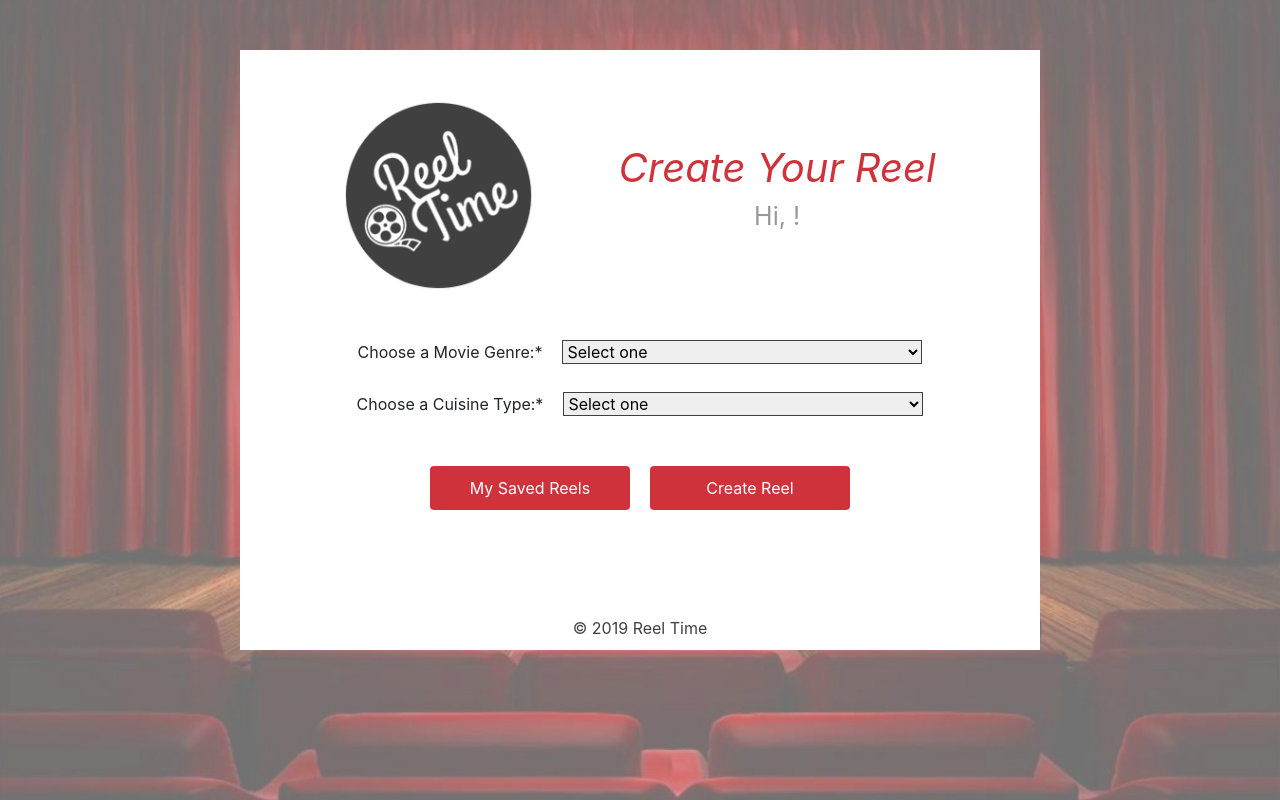
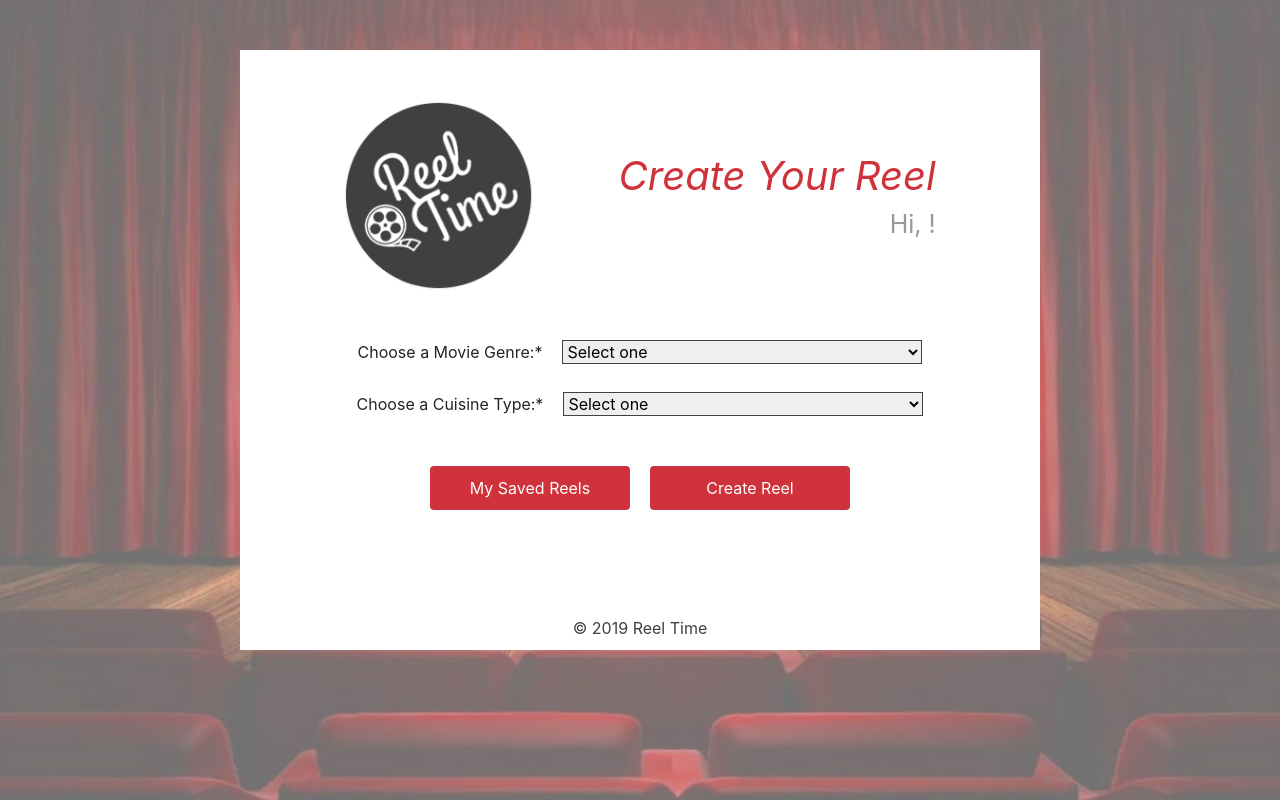
Before and after one commit to seanbelverstone/Reel-Time, a React (Create React App) app in the folder client/: page /dashboard in a window 1280 px wide. Built offline with nearby package versions, Linux system fonts and the light colour scheme.

Commit message:
fix errors

```diff
--- a/client/src/App.css
+++ b/client/src/App.css
@@ -35,7 +35,11 @@
   font-style: italic;
   text-align: right;
 }
-
+@media (min-width: 1100px) {
+  .username-text{
+    text-align: right !important;
+  }
+}
 .title-div {
   text-align:right;
 }
--- a/client/src/App.js
+++ b/client/src/App.js
@@ -5,8 +5,8 @@ import LoginPage from "./pages/LoginPage";
 import NewUserPage from "./pages/NewUserPage";
 import DashboardPage from "./pages/DashboardPage";
 import SavedReelsPage from "./pages/SavedReelsPage";
- import NewReelPage from "./pages/NewReelPage";
- import SuccessReelPage from "./pages/SuccessReelPage";
+import NewReelPage from "./pages/NewReelPage";
+
 
 class App extends Component {
   render() {
@@ -19,7 +19,6 @@ class App extends Component {
               <Route exact path="/dashboard" component={DashboardPage} />
               <Route exact path="/new-reel" component={NewReelPage} />
               <Route exact path="/saved-reels" component={SavedReelsPage} />
-              <Route exact path="/success" component={SuccessReelPage} />
             </Switch>
         </div>
       </Router>
--- a/client/src/components/DashboardCard/style.css
+++ b/client/src/components/DashboardCard/style.css
@@ -18,7 +18,7 @@
     padding: 20px 0;
 }
 .username-text {
-    text-align:center !important;
+    text-align:center;
 }
 .dashboardCard form.form-container {
     width: 100% !important;
@@ -106,7 +106,8 @@ select {
     .logo-container img {
         width: 100%;
     }
-    .title-text {
+    .title-text,
+    .username-text {
         text-align: right;
     }
     .dashboardCard form.form-container {
--- a/client/src/components/SavedReelListItem/index.js
+++ b/client/src/components/SavedReelListItem/index.js
@@ -1,6 +1,4 @@
 import React from "react";
-import Moment from "react-moment";
-import "moment-timezone";
 import "./style.css"
 import StarRating from "../StarRatingComponent";
 import ShareButton from "../ShareButton";
--- a/client/src/components/UsernameDisplay/index.js
+++ b/client/src/components/UsernameDisplay/index.js
@@ -11,7 +11,7 @@ const UsernameDisplay = () => {
 
 	return(
 		<div>
-			<p className="username-text">Hi, {uName}!</p>
+			<div className="username-text">Hi, {uName}!</div>
 		</div>
 	);
 }
--- a/client/src/pages/SavedReelsPage.js
+++ b/client/src/pages/SavedReelsPage.js
@@ -38,10 +38,10 @@ class SavedReelPage extends Component {
             <SavedReelsCard>
             <div className="page-header">
                 <Logo />
-                <p className="title-div">
+                <div className="title-div">
                     <Title title={this.state.title} />
                     <UsernameDisplay />
-                </p>
+                </div>
             </div>
             <div className="saved-page-container">
                 <SavedReelList>
--- a/client/src/pages/SuccessReelPage.js
+++ /dev/null
@@ -1,42 +0,0 @@
-import React, { Component } from "react";
-import SuccessReelCard from "../components/SuccessReelCard";
-import Logo from "../components/Logo";
-import Title from "../components/TitleForEachPage";
-import UsernameDisplay from "../components/UsernameDisplay";
-import { Button } from "reactstrap";
-
-class SuccessReelPage extends Component {
-    state ={
-        title: "Success"
-    }
-    render () {
-        return (
-            <div>
-            <SuccessReelCard>
-            <div className="page-header">
-                <Logo />
-                <p className="title-div">
-                    <Title title={this.state.title} />
-                    <UsernameDisplay />
-                </p>
-            </div>
-            <div><img alt="goes here"></img></div>
-            <div><p><a href="https://www.netflix.com/">Netflix</a>,<a href="https://www.hbo.com/">HBO</a>, <a href="https://www.hulu.com/">Hulu</a>, <a href="https://www.amazon.com/gp/video/offers/ref=dvm_us_dl_sl_go_brw_pv3%7Cc_77172024769843_m_tqKSdolx-dc_">Amazon Prime Video</a></p></div>
-            <br></br>
-            <div><img alt="goes here"></img></div>
-            <div>
-                <Button
-                    onClick={this.onSubmit}
-                    id="Save&Watch">Save&Watch
-                </Button>
-            </div>
-
-            </SuccessReelCard>
-            </div>
-
-        );
-    }
-}
-
-
-export default SuccessReelPage;
```
Also changed, not shown: client/src/components/NewReelCard/dice.jpg (added), 1 other file (tests, documents, lock files or other folders).
